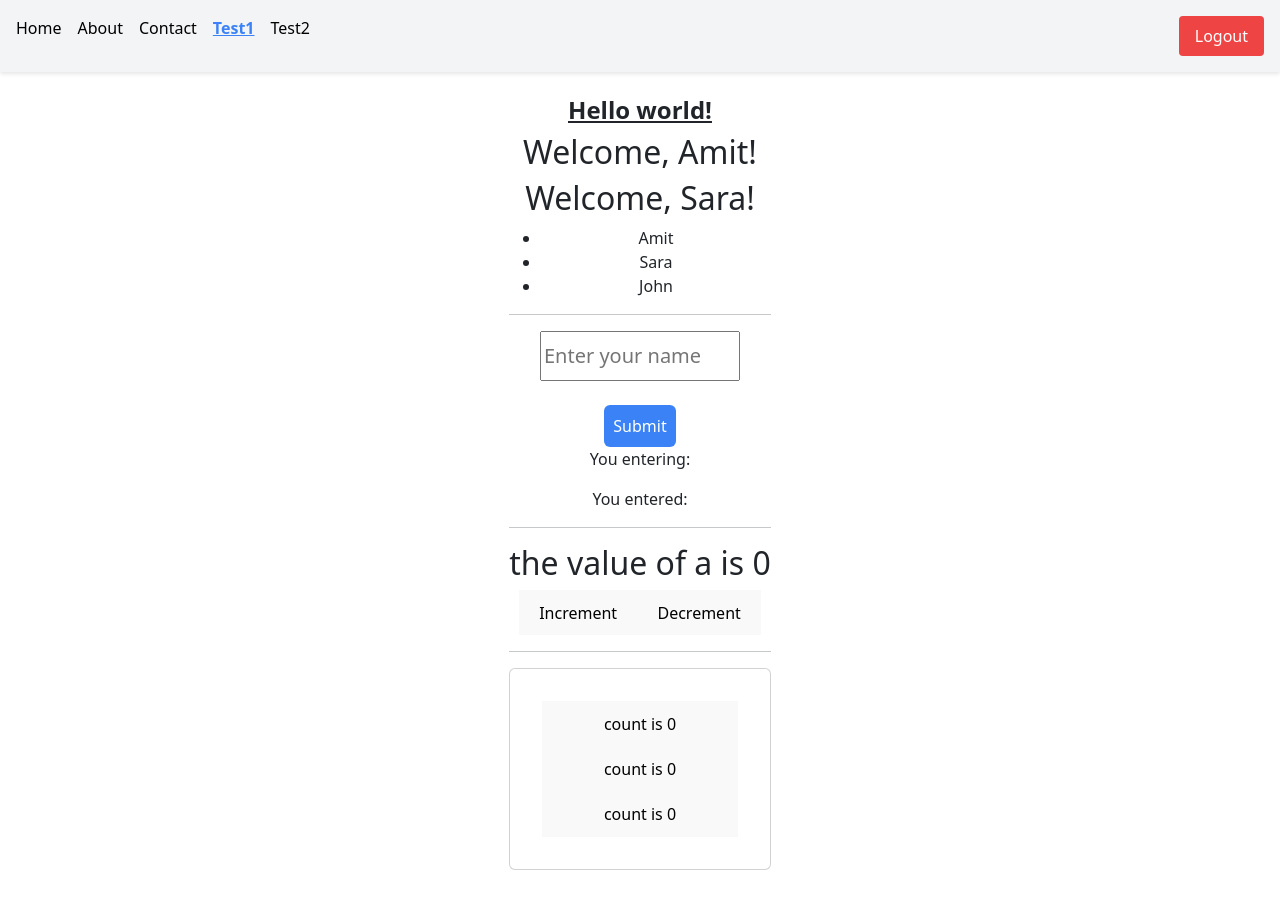
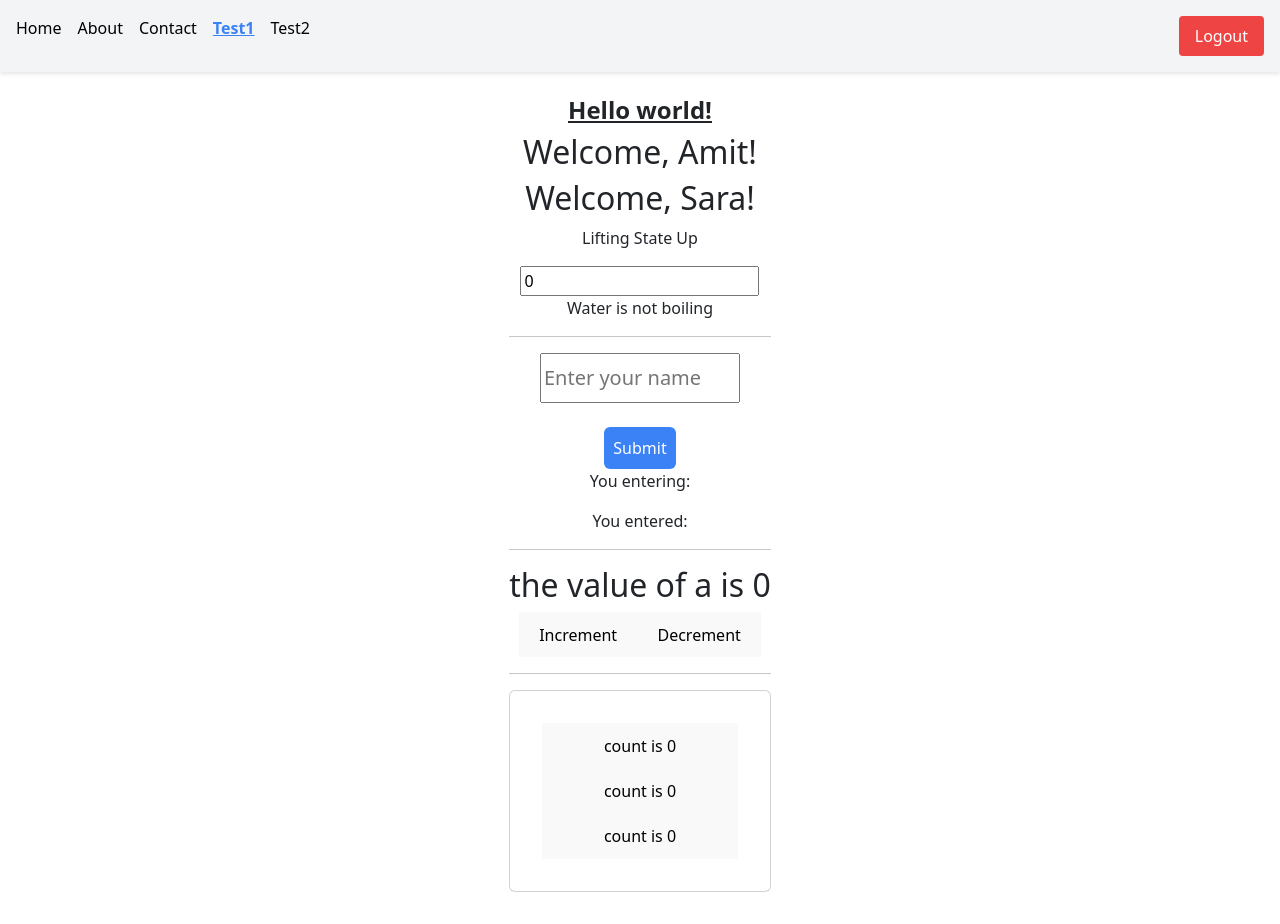
Before and after one commit to poojanpatel-bacancy/react-learn-1, a React (Vite) app: page /test1 in a window 1280 px wide. Before the commit the page ends 902 px from the top, so only its background shows below. Built offline with nearby package versions, Linux system fonts and the light colour scheme; sample sign-in values are in the browser's storage.

Commit message:
Lifting State Up

```diff
--- a/package.json
+++ b/package.json
@@ -15,6 +15,7 @@
     "react": "^19.1.0",
     "react-bootstrap": "^2.10.10",
     "react-dom": "^19.1.0",
+    "react-hook-form": "^7.58.1",
     "react-router-dom": "^7.6.2",
     "yup": "^1.6.1"
   },
--- a/src/Components/Pages/Test1.tsx
+++ b/src/Components/Pages/Test1.tsx
@@ -1,6 +1,5 @@
 import { useState } from "react";
 import Welcome from "../Welcome";
-import UserList from "../UserList";
 import styles from './Test1.module.css';
 import usePageTitle from "../../Hooks/usePageTitle";
 
@@ -42,6 +41,31 @@ function Test1() {
         setWelcomeName(b);
         setB("");
     }
+
+    // ✅ Lifting State Up
+    function TemperatureInput({ temp, onTempChange }: { temp: number, onTempChange: (value: number) => void }) {
+        return (
+            <input
+                value={temp}
+                onChange={(e) => onTempChange(Number(e.target.value))}
+                placeholder="तापमान दर्ज करें"
+            />
+        );
+    }
+    function TemperatureOutput({ temp }: { temp: number }) {
+        return temp >= 100 ? <p>Water is boiling</p> : <p>Water is not boiling</p>;
+    }
+    function Calculator() {
+        const [temperature, setTemperature] = useState(0);
+
+        return (
+            <div>
+                <TemperatureInput temp={temperature} onTempChange={(value) => setTemperature(value)} />
+                <TemperatureOutput temp={temperature} />
+            </div>
+        );
+    }
+
     return (
         <>
             <h1 className={styles.heading}>
@@ -49,7 +73,10 @@ function Test1() {
             </h1>
             <Welcome name={welcomeName} />
             <Welcome name="Sara" />
-            <UserList />
+            <div>
+                <p>Lifting State Up</p>
+                <Calculator />
+            </div>
             <hr />
             <div>
                 <form onSubmit={handleSubmit} className={styles.formContainer}>
```
